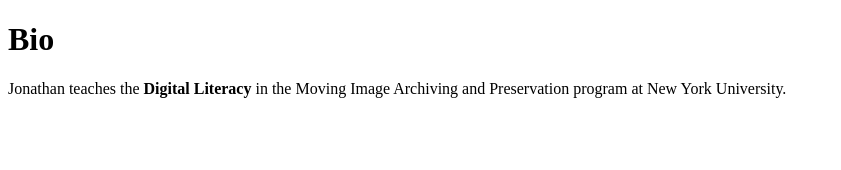
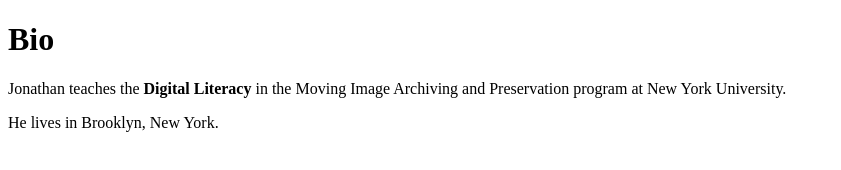
Before and after one commit to jmf-nyu/personal_page, a plain HTML site: page index.html in a window 1280 px wide. Shown: the whole page, without its empty margins (0-841 px from the left). Drawn offline with Linux system fonts and the light colour scheme.

Commit message:
Update index.html

```diff
--- a/index.html
+++ b/index.html
@@ -6,5 +6,6 @@
   <body>
     <h1>Bio</h1>
     <p>Jonathan teaches the <strong>Digital Literacy</strong> in the Moving Image Archiving and Preservation program at New York University.</p>
+    <p>He lives in Brooklyn, New York.</p>
   </body>
 </html>
```
